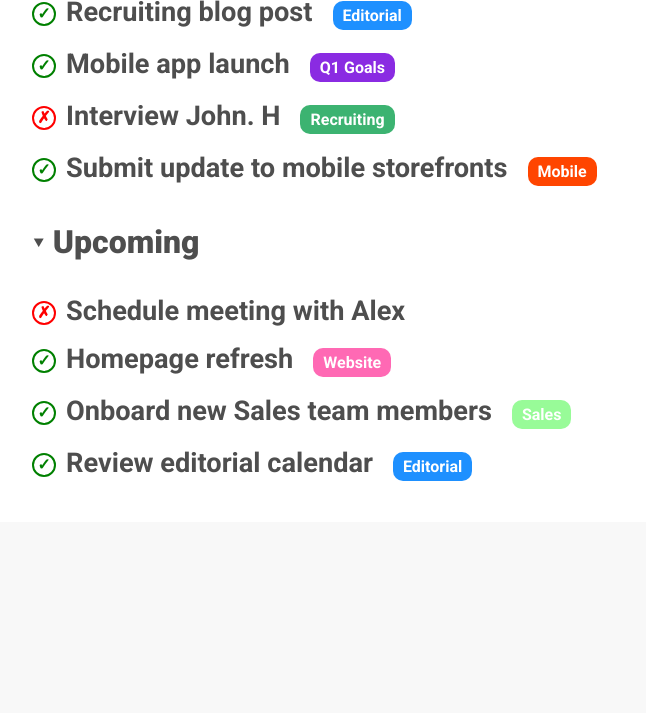
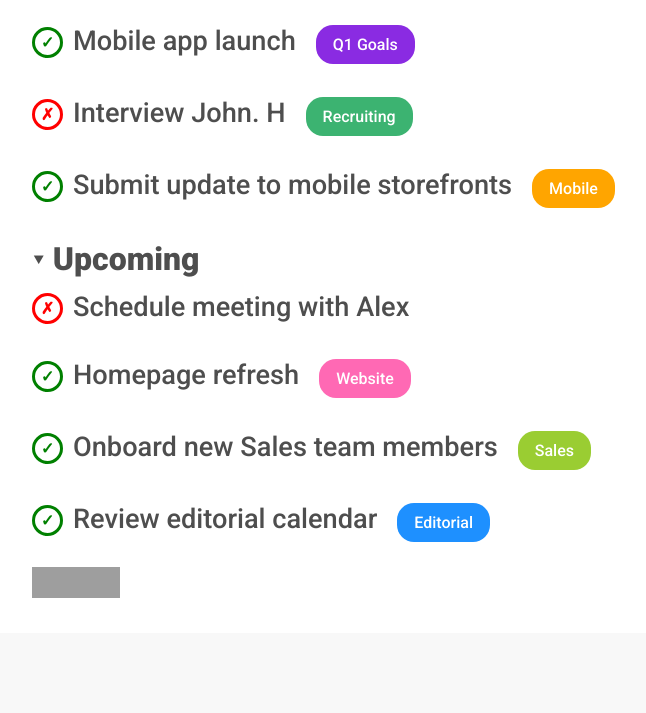
Before and after one commit to nicola1397/html-css-toboolist, a plain HTML site: page index.html in a window 1280 px wide. Shown: the part 529-1242 px from the top of the page, without its empty margins (210-856 px from the left). Before the commit the page ends 1131 px from the top, so only its background shows below. Drawn offline with Linux system fonts and the light colour scheme; grey boxes are pictures that could not be loaded.

Commit message:
debugged and validated

```diff
--- a/index.html
+++ b/index.html
@@ -21,6 +21,7 @@
         </header>
 
         <main>
+            <!-- Tasti interattivi -->
             <nav>
              <input type="button" class="rounded button" value="Add Task">
              <input type="button" class="rounded button" value="Add Section">
@@ -29,13 +30,13 @@
             <section class="listcontainer">
 
                 <!-- Lista 1 -->
-            <h1 class="titoli"><span class="arrow"> New Task</span></h2>
+                <h1 class="titoli"><span class="arrow"> New Task</span></h1>
                  <ul class="checklist">
                     <li><span class="check"></span>Quarterly Newsletter<span class="tag editorial"></span></li>
                  </ul>
 
                 <!-- Lista 2 -->
-            <h1 class="titoli"><span class="arrow"> Today</span></h2>
+                <h1 class="titoli"><span class="arrow"> Today</span></h1>
                  <ul class="checklist">
                      <li><span class="check"></span>Recruiting blog post<span class="tag editorial"></span></li>
                      <li><span class="check"></span>Mobile app launch<span class="tag goals"></span></li>
@@ -44,7 +45,7 @@
                  </ul>
 
                 <!-- Lista 3 -->
-            <h1 class="titoli"><span class="arrow"> Upcoming</span></h2>
+                <h1 class="titoli"><span class="arrow"> Upcoming</span></h1>
                   <ul class="checklist" >
                       <li><span class="cross"></span>Schedule meeting with Alex</li>
                       <li><span class="check"></span>Homepage refresh<span class="tag website"></span></li>
@@ -55,6 +56,19 @@
 
             </section>
 
+            <!-- Validazione W3C CSS & HTML -->
+            <section class="valid">
+                <div>
+                    <p>
+                        <a href="http://jigsaw.w3.org/css-validator/check/referer">
+                            <img style="border:0;width:88px;height:31px"
+                                src="http://jigsaw.w3.org/css-validator/images/vcss-blue"
+                                alt="CSS Valido!" />
+                            </a>
+                        </p>
+
+                </div>
+            </section>
 
         </main>
 
--- a/style.css
+++ b/style.css
@@ -1,9 +1,11 @@
+/* Impostazione sfondo */
 body {
     font-family: 'Roboto', sans-serif;
     margin: 0;
     background-color: rgb(248, 248, 248);
 }
 
+/* Banner superiore */
 header {
     height: 125px;
     box-sizing: border-box;
@@ -18,7 +20,6 @@ header > * {
 
 .logo {
     height: 6rem;
-
 }
 
 .logotype {
@@ -28,6 +29,8 @@ header > * {
     font-weight: 900 ;
 }
 
+/* Body */
+/* main=wrapper */
 main {
     width: 70%;
     margin: 80px auto;
@@ -39,15 +42,14 @@ main {
     font-weight: 400;
 }
 
-/* Pulsanti */
+/* Barra navigazione */
 
 nav {
     margin-top: 10px;
     padding-left: 50px;
-
 }
 
-
+/* Pulsanti */
 .rounded {
     font-family: 'Roboto', sans-serif;
     font-size: 1rem;
@@ -74,14 +76,19 @@ nav {
 
 /* Liste */
 
+h1 {
+    margin-bottom: 5px;
+}
+
 ul {
+    margin-top: 0;
     padding: 0;
 }
 
 li {
-    margin: 0;
+    margin-bottom: 20px;
     font-size: 1.7rem;
-    font-weight: 600;
+    font-weight: 500;
     line-height: 3rem;
 }
 
@@ -113,13 +120,14 @@ li {
     display: inline-block;
     content: "\2713";
     font-size: 1rem;
+    font-weight: bolder;
     position: relative;
     color: green;
-    line-height: 20px;
-    width: 20px;
-    height: 20px;
+    line-height: 25px;
+    width: 25px;
+    height: 25px;
     border-radius: 50%;
-    border: 2px solid green;
+    border: 3px solid green;
     vertical-align: middle;
     text-align: center;
     margin-right: 10px;
@@ -131,13 +139,14 @@ li {
     display: inline-block;
     content: "\2717";
     font-size: 1rem;
+    font-weight: bolder;
     position: relative;
     color: red;
-    line-height: 20px;
-    width: 20px;
-    height: 20px;
+    line-height: 25px;
+    width: 25px;
+    height: 25px;
     border-radius: 50%;
-    border: 2px solid red;
+    border: 3px solid red;
     vertical-align: middle;
     text-align: center;
     margin-right: 10px;
@@ -150,14 +159,15 @@ li {
 .tag {
     color: white;
     font-size: 1rem;
+    font-weight: 500;
 }
 
 .editorial:before {
     background-color: dodgerblue;
     content: "Editorial";
     box-sizing: border-box;
-    padding: 5px 10px;
-    border-radius: 10px;
+    padding: 10px 17px;
+    border-radius: 17px;
     margin-left: 20px;
 }
 
@@ -165,8 +175,8 @@ li {
     background-color: blueviolet;
     content: "Q1 Goals";
     box-sizing: border-box;
-    padding: 5px 10px;
-    border-radius: 10px;
+    padding: 10px 17px;
+    border-radius: 17px;
     margin-left: 20px;
 }
 
@@ -174,18 +184,17 @@ li {
     background-color: mediumseagreen;
     content: "Recruiting";
     box-sizing: border-box;
-    padding: 5px 10px;
-    border-radius: 10px;
+    padding: 10px 17px;
+    border-radius: 17px;
     margin-left: 20px;
-
 }
 
 .mobile:before {
-    background-color: orangered;
+    background-color: orange;
     content: "Mobile";
     box-sizing: border-box;
-    padding: 5px 10px;
-    border-radius: 10px;
+    padding: 10px 17px;
+    border-radius: 17px;
     margin-left: 20px;
 }
 
@@ -193,16 +202,21 @@ li {
     background-color: hotpink ;
     content: "Website";
     box-sizing: border-box;
-    padding: 5px 10px;
-    border-radius: 10px;
+    padding: 10px 17px;
+    border-radius: 17px;
     margin-left: 20px;
 }
 
 .sales:before {
-    background-color: palegreen;
+    background-color: yellowgreen;
     content: "Sales";
     box-sizing: border-box;
-    padding: 5px 10px;
-    border-radius: 10px;
+    padding: 10px 17px;
+    border-radius: 17px;
     margin-left: 20px;
 }
+
+
+.valid {
+    margin-left: 50px;
+}
```
Lines whose indentation alone changed are shown as unchanged.
